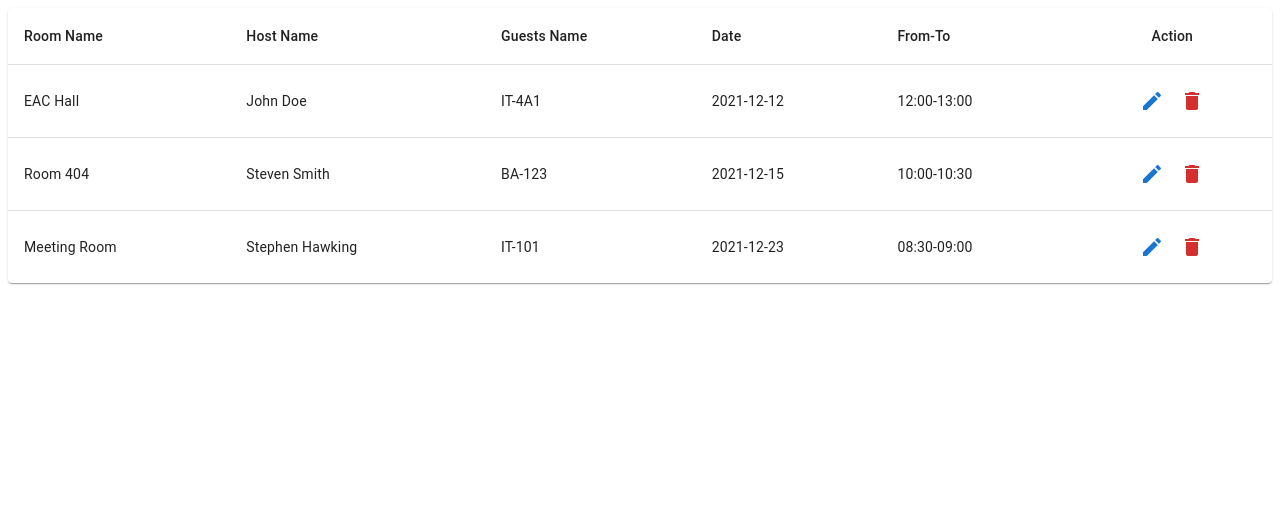
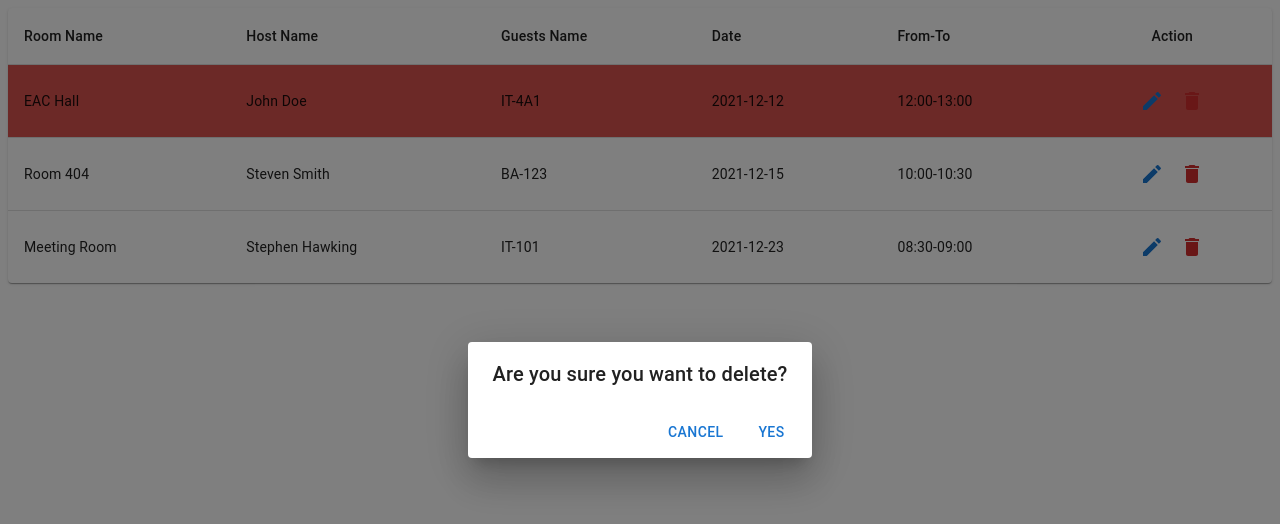
Before and after one commit to jmrmgn/bookings-app, a React (Create React App) app: page / in a window 1280 px wide. Both pictures are taken after a click on the button 1192 px from the left and 101 px from the top of the page. Shown: the top 524 px of the page. Built offline with nearby package versions, Linux system fonts and the light colour scheme; data requests are answered from the project's data file.

Commit message:
Add delete booking feature

```diff
--- a/src/api/controllers/bookings.ts
+++ b/src/api/controllers/bookings.ts
@@ -1,11 +1,16 @@
 import axios from 'axios';
+import { IBookings } from '../interface';
 
 // Todo: Move to .env
 const SERVER_URI = 'http://localhost:3001';
 
-const getBookings = async () => {
+const getBookings = async (): Promise<IBookings[]> => {
   const res = await axios.get(`${SERVER_URI}/bookings`);
   return res.data;
 };
 
-export { getBookings };
+const deleteBooking = async (id: number): Promise<void> => {
+  await axios.delete(`${SERVER_URI}/bookings/${id}`);
+};
+
+export { getBookings, deleteBooking };
--- a/src/pages/Bookings/index.tsx
+++ b/src/pages/Bookings/index.tsx
@@ -8,26 +8,61 @@ import {
   TableRow,
   Paper,
   IconButton,
+  Dialog,
+  DialogTitle,
+  DialogActions,
+  Button,
 } from '@mui/material';
 import { Edit as EditIcon, Delete as DeleteIcon } from '@mui/icons-material';
 
 import { IBookings } from '../../api/interface';
-import { getBookings } from '../../api/controllers/bookings';
+import { getBookings, deleteBooking } from '../../api/controllers/bookings';
 
 export default function Bookings() {
   const [data, setData] = useState<IBookings[]>([]);
+  const [bookingId, setBookingId] = useState<number>();
 
   useEffect(() => {
     init();
   }, []);
 
+  // Fetch the bookings data
   const init = async (): Promise<void> => {
     const bookings = await getBookings();
     setData(bookings);
   };
 
+  const handleClose = (): void => setBookingId(undefined);
+
+  // Handles delete of booking
+  const handleDelete = async () => {
+    if (bookingId) {
+      await deleteBooking(bookingId);
+      setBookingId(undefined);
+    }
+  };
+
+  // Check if the Booking Id exist
+  const showDeleteDialog = !!bookingId;
+
   return (
-    <TableContainer component={Paper}>
+    <>
+      <Dialog open={showDeleteDialog} onClose={handleClose}>
+        <DialogTitle>Are you sure you want to delete?</DialogTitle>
+        <DialogActions>
+          <Button onClick={handleClose} data-cy='cancel-delete'>
+            Cancel
+          </Button>
+          <Button
+            onClick={handleDelete}
+            color='primary'
+            data-cy='confirm-delete'
+          >
+            Yes
+          </Button>
+        </DialogActions>
+      </Dialog>
+      <TableContainer component={Paper} data-cy='bookings-list'>
         <Table sx={{ minWidth: 650 }}>
           <TableHead>
             <TableRow>
@@ -40,10 +75,16 @@ export default function Bookings() {
             </TableRow>
           </TableHead>
           <TableBody>
-          {data.map((row: IBookings) => (
+            {data.map((row: IBookings) => {
+              const deleteStyle = {
+                backgroundColor: '#d9534f',
+              };
+
+              return (
                 <TableRow
                   key={row.id}
                   sx={{ '&:last-child td, &:last-child th': { border: 0 } }}
+                  style={row.id === bookingId ? deleteStyle : {}}
                 >
                   <TableCell>{row.roomName}</TableCell>
                   <TableCell>{row.hostName}</TableCell>
@@ -51,17 +92,24 @@ export default function Bookings() {
                   <TableCell>{row.date}</TableCell>
                   <TableCell>{row.fromTo}</TableCell>
                   <TableCell align='center'>
-                <IconButton color='primary' component='span'>
+                    <IconButton color='primary' component='span' data-cy='edit'>
                       <EditIcon />
                     </IconButton>
-                <IconButton color='error' component='span'>
+                    <IconButton
+                      color='error'
+                      component='span'
+                      onClick={() => setBookingId(row.id)}
+                      data-cy='delete'
+                    >
                       <DeleteIcon />
                     </IconButton>
                   </TableCell>
                 </TableRow>
-          ))}
+              );
+            })}
           </TableBody>
         </Table>
       </TableContainer>
+    </>
   );
 }
```
Lines whose indentation alone changed are shown as unchanged.
